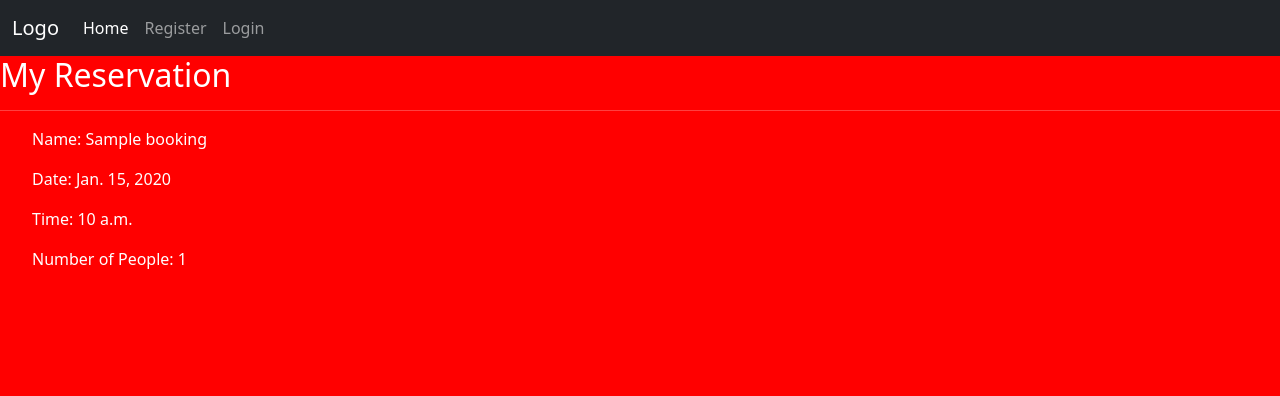
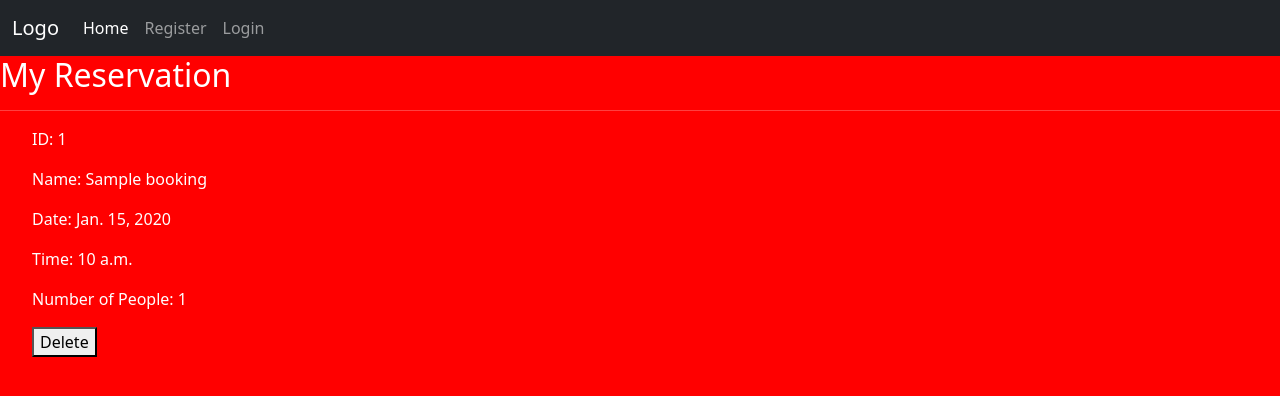
Before and after one commit to Jddelara01/jda_restaurant, a Django app: page /display_booking/ in a window 1280 px wide. Shown: the top 396 px of the page. Run offline with Django 3.2, Linux system fonts and the light colour scheme; tables that the repository leaves empty hold one stand-in row (values such as "Sample post").

Commit message:
Add delete booking functionality

```diff
--- a/booking_system/views.py
+++ b/booking_system/views.py
@@ -1,4 +1,4 @@
-from django.shortcuts import render, HttpResponse, get_object_or_404
+from django.shortcuts import render, HttpResponse, get_object_or_404, redirect
 from django.views import generic, View
 from .models import Booking, Table
 from .forms import BookingForm
@@ -27,6 +27,12 @@
     return render(request, "display_booking.html", {
         'bookings': bookings
     })
+
+
+def delete_booking(request, booking_id):
+    booking = get_object_or_404(Booking, id=booking_id)
+    booking.delete()
+    return redirect("get_reservation_detail")
 
     # def get(self, request, *args, **kw):
     #     booking_query = Booking.objects.filter(email='jane@test.com')
--- a/jda/urls.py
+++ b/jda/urls.py
@@ -23,5 +23,6 @@
     path('', views.open_home_page, name='open_home_page'),
     path('booking/', views.make_reservation, name='make_reservation'),
     path('display_booking/', views.get_reservation_detail, name='get_reservation_detail'),  # noqa
+    path('delete/<booking_id>', views.delete_booking, name='delete'),
     path('accounts/', include('allauth.urls')),
 ]
--- a/templates/display_booking.html
+++ b/templates/display_booking.html
@@ -7,10 +7,16 @@
 <div>
     <hr>
     {% for booking in bookings %}
-        <ul>Name: {{ booking.name }}</ul>
-        <ul>Date: {{ booking.date }}</ul>
-        <ul>Time: {{ booking.time }}</ul>
-        <ul>Number of People: {{ booking.num_of_people }}</ul>
+    <ul>ID: {{ booking.id }}</ul>
+    <ul>Name: {{ booking.name }}</ul>
+    <ul>Date: {{ booking.date }}</ul>
+    <ul>Time: {{ booking.time }}</ul>
+    <ul>Number of People: {{ booking.num_of_people }}</ul>
+    <ul>
+        <a href="/delete/{{ booking.id }}">
+            <button>Delete</button>
+        </a>
+    </ul>
     {% endfor %}
 </div>
 
```
